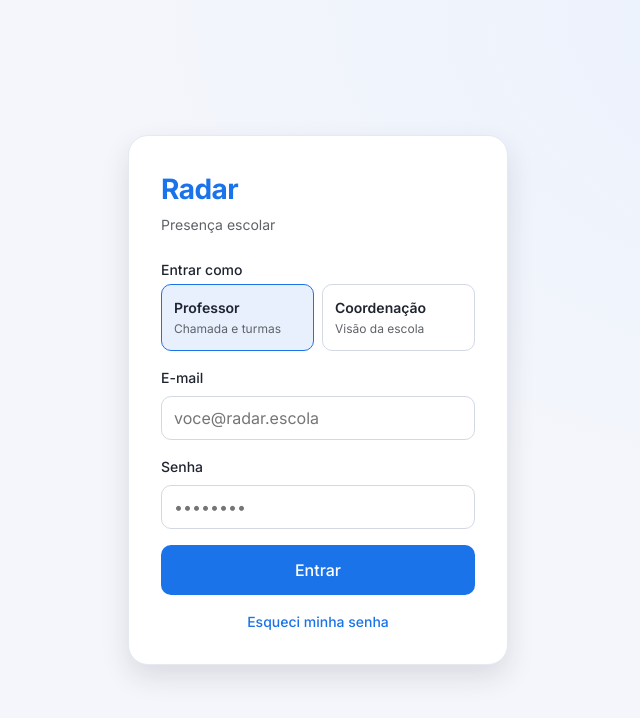
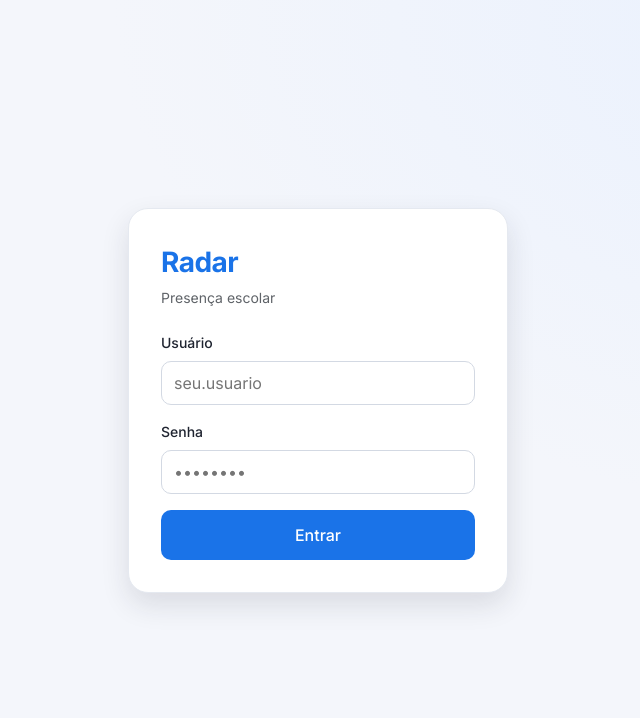
Before and after one commit to emersonjds/radar, a Next.js app: page /login in a window 1280 px wide. Shown: the top 718 px of the page, without its empty margins (322-962 px from the left). Built offline with nearby package versions, Linux system fonts and the light colour scheme.

Commit message:
log in with username and password

```diff
--- a/src/features/auth/LoginForm.module.css
+++ b/src/features/auth/LoginForm.module.css
@@ -26,45 +26,6 @@
   font-size: var(--text-sm);
   color: var(--color-text-muted);
 }
-.personas {
-  display: grid;
-  grid-template-columns: 1fr 1fr;
-  gap: var(--space-2);
-  border: none;
-  padding: 0;
-  margin: 0;
-}
-.legend {
-  grid-column: 1 / -1;
-  padding: 0;
-  margin-bottom: var(--space-1);
-  font-size: var(--text-sm);
-  font-weight: var(--weight-medium);
-}
-.persona {
-  display: flex;
-  flex-direction: column;
-  gap: 2px;
-  padding: var(--space-3);
-  text-align: left;
-  background: var(--color-surface);
-  border: 1px solid var(--color-border-strong);
-  border-radius: var(--radius-md);
-  transition: border-color 0.15s ease, background 0.15s ease;
-}
-.personaActive {
-  border-color: var(--color-primary);
-  background: var(--color-primary-soft);
-}
-.personaLabel {
-  font-size: var(--text-sm);
-  font-weight: var(--weight-semibold);
-}
-.personaHint {
-  font-size: var(--text-xs);
-  color: var(--color-text-muted);
-}
-
 .field {
   display: flex;
   flex-direction: column;
@@ -88,12 +49,7 @@
   outline: 2px solid var(--color-primary-soft);
   outline-offset: 0;
 }
-.link {
-  align-self: center;
+.erro {
   font-size: var(--text-sm);
-  color: var(--color-primary);
-  font-weight: var(--weight-medium);
+  color: var(--color-danger-hover);
 }
-.link:hover {
-  text-decoration: underline;
-}
--- a/src/features/auth/LoginForm.tsx
+++ b/src/features/auth/LoginForm.tsx
@@ -2,29 +2,33 @@
 
 import { useRouter } from "next/navigation";
 import { useState, type FormEvent } from "react";
-import type { Role } from "@/entities/profile/model";
-import { setRole } from "@/features/session/session-store";
+import { setSession } from "@/features/session/session-store";
 import { Button } from "@/shared/ui/Button/Button";
-import { cx } from "@/shared/ui/cx";
+import { authenticate } from "./authenticate";
 import styles from "./LoginForm.module.css";
-
-const PERSONAS: { role: Role; label: string; hint: string }[] = [
-  { role: "teacher", label: "Professor", hint: "Chamada e turmas" },
-  { role: "admin", label: "Coordenação", hint: "Visão da escola" },
-];
 
 export function LoginForm() {
   const router = useRouter();
-  const [email, setEmail] = useState("");
+  const [usuario, setUsuario] = useState("");
   const [senha, setSenha] = useState("");
-  const [papel, setPapelEscolhido] = useState<Role>("teacher");
+  const [erro, setErro] = useState<string | null>(null);
+  const [entrando, setEntrando] = useState(false);
 
-  // ponytail: no real auth yet — the chosen persona sets the session and opens
-  // the app. Swap for Supabase auth (role from the JWT) when it lands.
-  function entrar(event: FormEvent<HTMLFormElement>) {
+  async function entrar(event: FormEvent<HTMLFormElement>) {
     event.preventDefault();
-    setRole(papel);
-    router.push("/");
+    setErro(null);
+    setEntrando(true);
+    try {
+      const profile = await authenticate(usuario, senha);
+      if (!profile) {
+        setErro("Usuário ou senha inválidos.");
+        return;
+      }
+      setSession(profile.id);
+      router.push("/");
+    } finally {
+      setEntrando(false);
+    }
   }
 
   return (
@@ -34,34 +38,16 @@ export function LoginForm() {
         <span className={styles.sub}>Presença escolar</span>
       </div>
 
-      <fieldset className={styles.personas}>
-        <legend className={styles.legend}>Entrar como</legend>
-        {PERSONAS.map((persona) => (
-          <button
-            key={persona.role}
-            type="button"
-            className={cx(
-              styles.persona,
-              papel === persona.role && styles.personaActive,
-            )}
-            aria-pressed={papel === persona.role}
-            onClick={() => setPapelEscolhido(persona.role)}
-          >
-            <span className={styles.personaLabel}>{persona.label}</span>
-            <span className={styles.personaHint}>{persona.hint}</span>
-          </button>
-        ))}
-      </fieldset>
-
       <div className={styles.field}>
-        <label htmlFor="email">E-mail</label>
+        <label htmlFor="usuario">Usuário</label>
         <input
-          id="email"
-          type="email"
-          autoComplete="email"
-          placeholder="voce@radar.escola"
-          value={email}
-          onChange={(event) => setEmail(event.target.value)}
+          id="usuario"
+          type="text"
+          autoComplete="username"
+          autoCapitalize="none"
+          placeholder="seu.usuario"
+          value={usuario}
+          onChange={(event) => setUsuario(event.target.value)}
           required
         />
       </div>
@@ -79,13 +65,15 @@ export function LoginForm() {
         />
       </div>
 
-      <Button type="submit" fullWidth>
-        Entrar
+      {erro && (
+        <p className={styles.erro} role="alert">
+          {erro}
+        </p>
+      )}
+
+      <Button type="submit" fullWidth disabled={entrando}>
+        {entrando ? "Entrando…" : "Entrar"}
       </Button>
-
-      <a className={styles.link} href="#">
-        Esqueci minha senha
-      </a>
     </form>
   );
 }
--- /dev/null
+++ b/src/features/auth/authenticate.ts
@@ -0,0 +1,16 @@
+import { fetchProfiles } from "@/entities/profile/api";
+import type { Profile } from "@/entities/profile/model";
+import { verifyPassword } from "@/shared/lib/auth/password";
+
+/**
+ * Demo auth over the local store: match by username (case-insensitive), require
+ * an active profile, then verify the password hash. Returns the profile on
+ * success, else null. Replace with Supabase Auth (server-side) later.
+ */
+export async function authenticate(username: string, password: string): Promise<Profile | null> {
+  const alvo = username.trim().toLowerCase();
+  const profiles = await fetchProfiles();
+  const profile = profiles.find((candidate) => candidate.username === alvo && candidate.active);
+  if (!profile) return null;
+  return (await verifyPassword(password, profile.passwordHash)) ? profile : null;
+}
```
